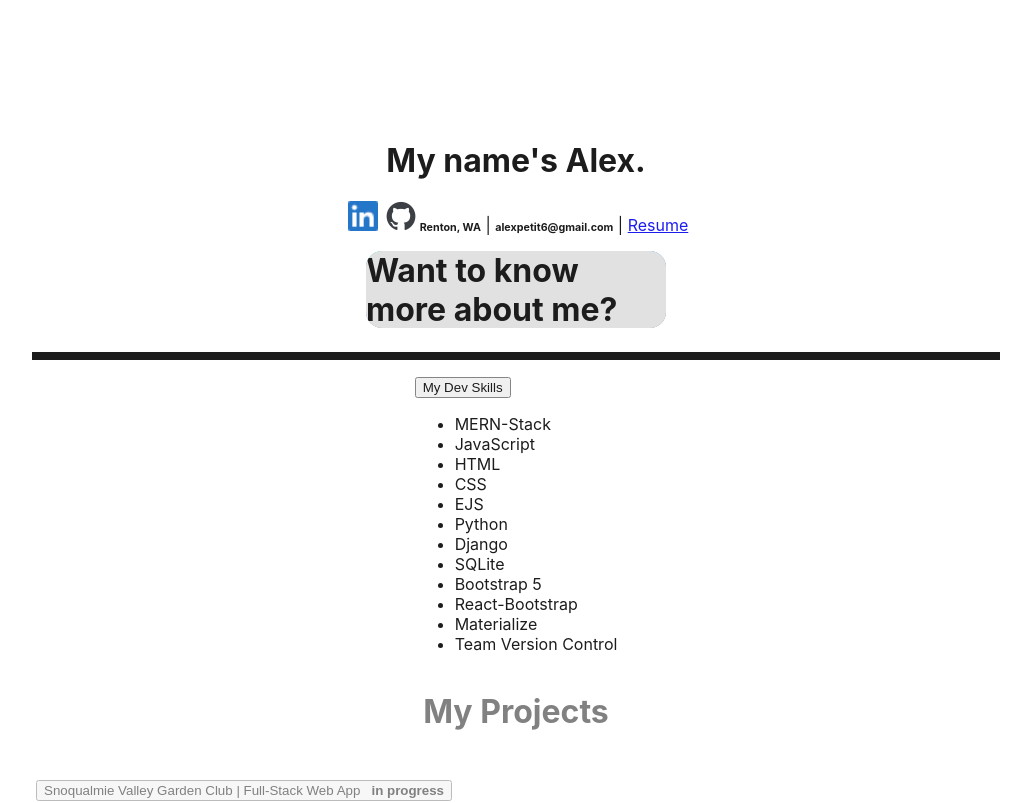
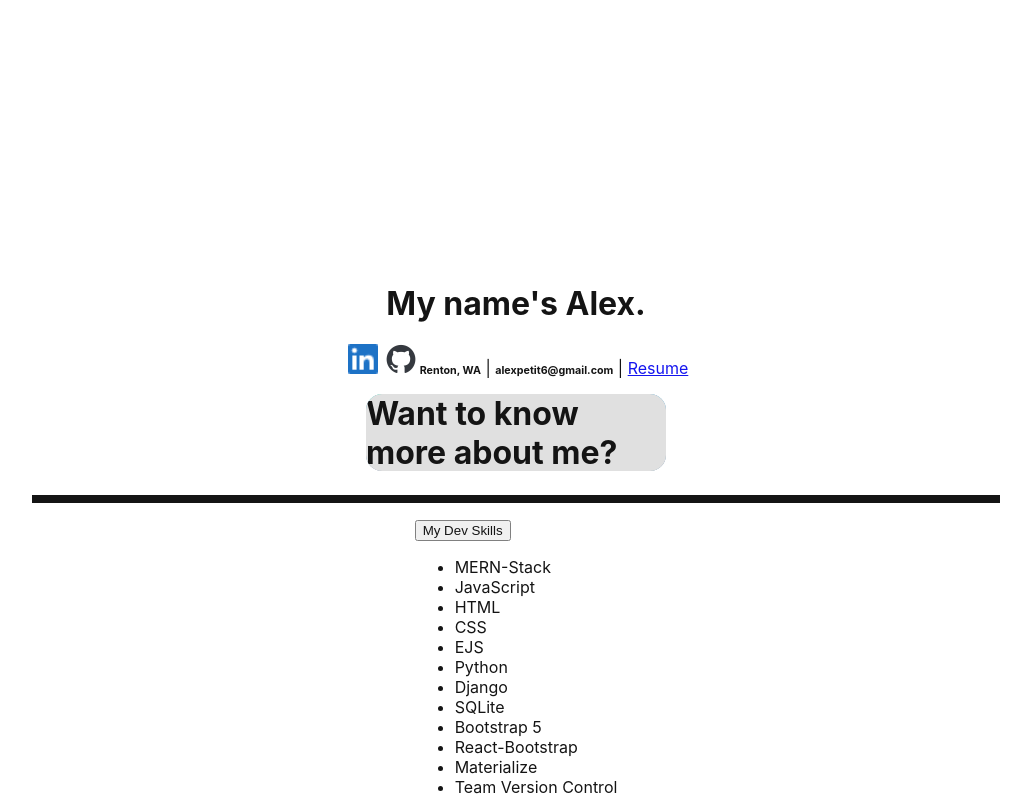
Before and after one commit to alexpetit6/new-portfolio, a React (Create React App) app: page / in a window 1280 px wide. Shown: the part 860-1663 px from the top of the page, without its empty margins (124-1155 px from the left). Built offline with nearby package versions, Linux system fonts and the light colour scheme; the HTML template or start-up script is replaced by a standard one.

Commit message:
added margin to fix close elements

```diff
--- a/src/App.css
+++ b/src/App.css
@@ -1,3 +1,7 @@
+#root > :nth-child(n+2):nth-child(-n+3) {
+  margin-bottom: 50vh;
+}
+
 #anchor {
   position: absolute;
   visibility: hidden;
```
